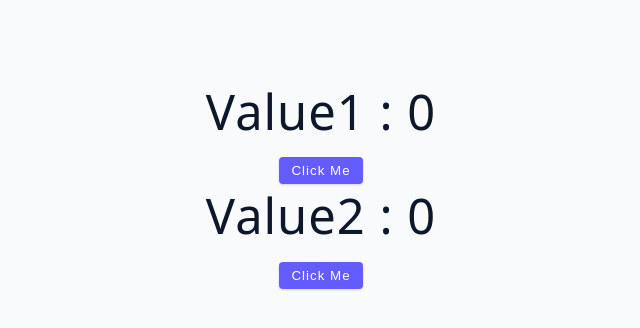
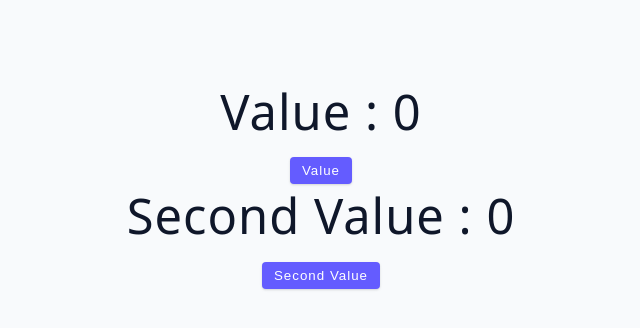
Before and after one commit to rohancs127/React-Concepts, a React (Vite) app in the folder advanced-react/: page / in a window 1280 px wide. Shown: the top 328 px of the page, without its empty margins (319-959 px from the left). Built offline with nearby package versions, Linux system fonts and the light colour scheme.

Commit message:
code updated

```diff
--- a/advanced-react/src/App.jsx
+++ b/advanced-react/src/App.jsx
@@ -6,12 +6,13 @@
 // import CodeExample from './tutorial/02-useEffect/starter/01-code-example';
 
 import UseEffectBasics from "./tutorial/02-useEffect/starter/02-useEffect-basics";
+import MultipleEffects from "./tutorial/02-useEffect/starter/03-multiple-effects";
 
 function App() {
   return (
     <div className='container'>
       {/* <UseStateBasics/> */}
-      <UseEffectBasics/>
+      <MultipleEffects/>
     </div>
   );
 }
--- a/advanced-react/src/tutorial/02-useEffect/starter/02-useEffect-basics.jsx
+++ b/advanced-react/src/tutorial/02-useEffect/starter/02-useEffect-basics.jsx
@@ -2,7 +2,6 @@ import { useState, useEffect } from 'react';
 
 const UseEffectBasics = () => {
   const [value, setValue] = useState(0);
-  const [secondValue, setSecondValue] = useState(0);
   const sayHello = () => {
     console.log('hello there');
   };
@@ -10,21 +9,13 @@ const UseEffectBasics = () => {
   sayHello();
 
   useEffect(()=>{
-    console.log('this is the first use effect');
-  },[value])
-
-  useEffect(()=>{
-    console.log('this is the second use effect');
-  },[secondValue])
+    console.log('this is use effect');
+  })
 
   return (
     <div>
-      <h1>value1 : {value}</h1>
+      <h1>value : {value}</h1>
       <button className='btn' onClick={() => setValue(value + 1)}>
-        click me
-      </button>
-      <h1>value2 : {secondValue}</h1>
-      <button className='btn' onClick={() => setSecondValue(secondValue + 1)}>
         click me
       </button>
     </div>
--- a/advanced-react/src/tutorial/02-useEffect/starter/03-multiple-effects.jsx
+++ b/advanced-react/src/tutorial/02-useEffect/starter/03-multiple-effects.jsx
@@ -4,13 +4,13 @@ const MultipleEffects = () => {
   const [value, setValue] = useState(0);
   const [secondValue, setSecondValue] = useState(0);
 
-  // useEffect(() => {
-  //   console.log('hello from first useEffect');
-  // }, []);
+  useEffect(() => {
+    console.log('hello from first useEffect');
+  }, [value]);
 
-  // useEffect(() => {
-  //   console.log('hello from second useEffect');
-  // }, []);
+  useEffect(() => {
+    console.log('hello from second useEffect');
+  }, [secondValue]);
   return (
     <div>
       <h1>value : {value}</h1>
```
